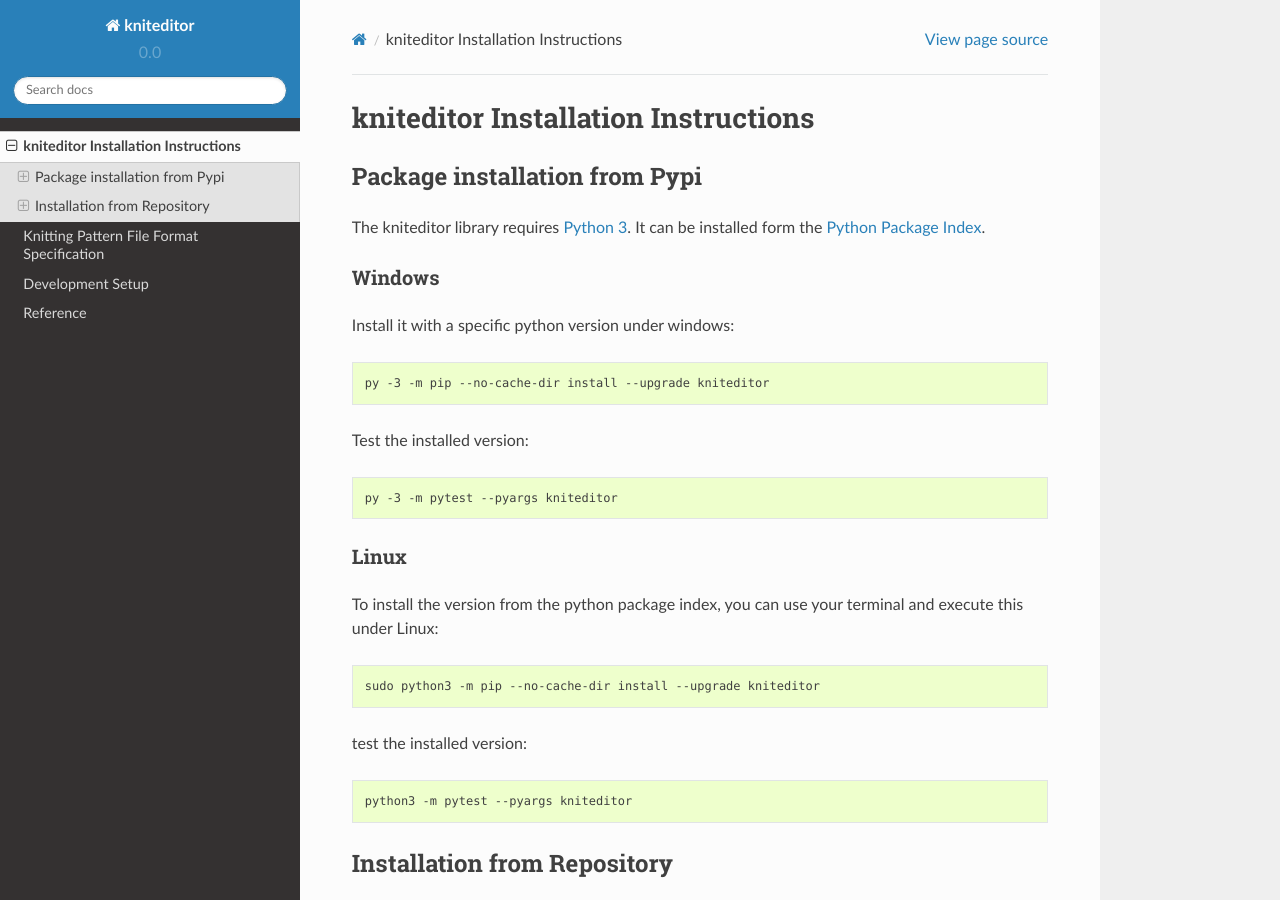
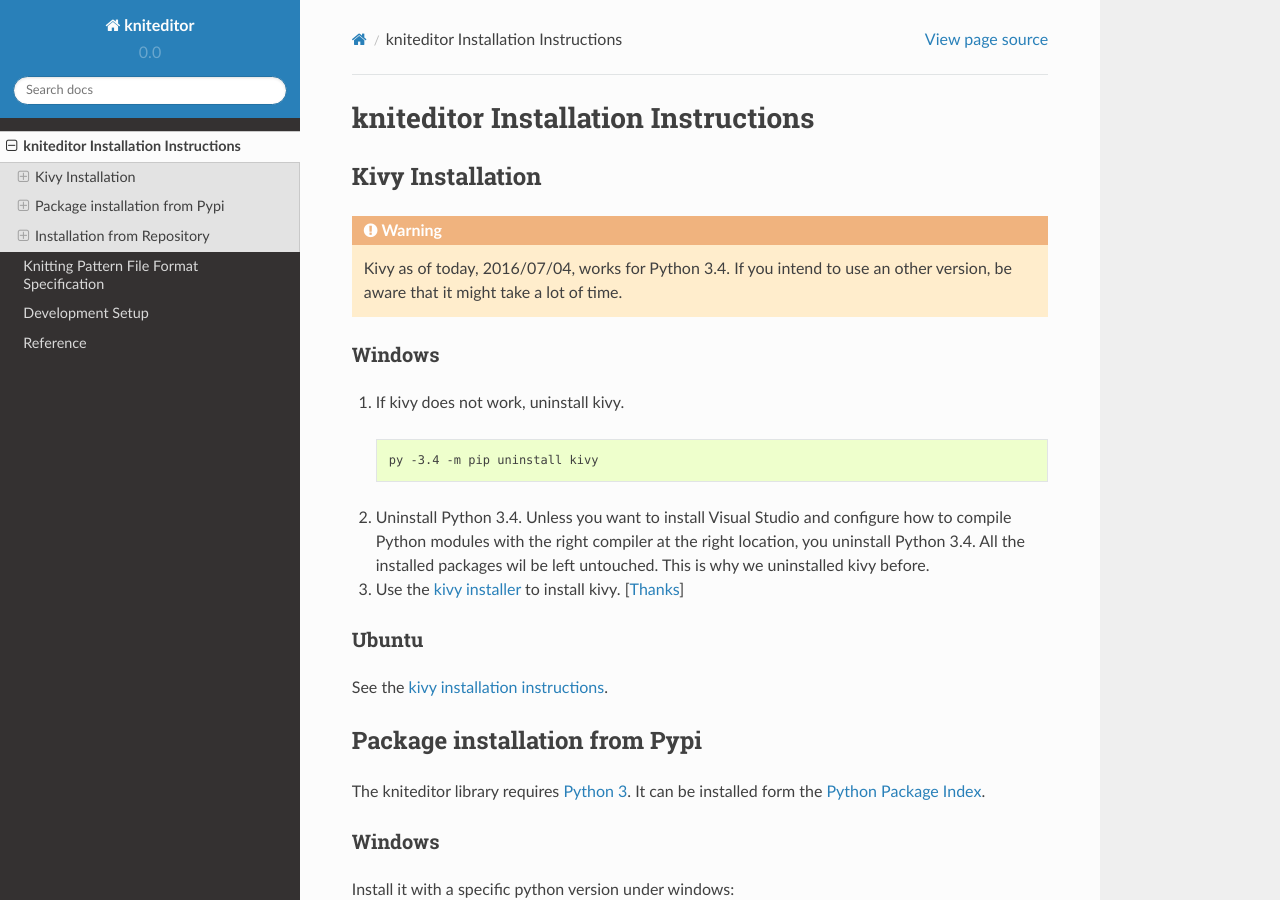
Before and after one commit to fossasia/kniteditor, a Sphinx documentation site: the page built from docs/Installation.rst, in a window 1280 px wide and 900 px high. Built offline with Sphinx 7.4.7 and the Read the Docs theme 2.0.0, drawn with Linux system fonts in a browser that asks for light colours.

Commit message:
added installation instructions for windows and linux

```diff
--- a/docs/Installation.rst
+++ b/docs/Installation.rst
@@ -2,6 +2,30 @@
 
 kniteditor Installation Instructions
 ====================================
+
+Kivy Installation
+-----------------
+
+.. warning:: Kivy as of today, 2016/07/04, works for Python 3.4. If you intend to use an other version,
+  be aware that it might take a lot of time.
+
+Windows
+~~~~~~~
+
+1. If kivy does not work, uninstall kivy.
+
+  .. code:: bash
+
+      py -3.4 -m pip uninstall kivy
+
+2. Uninstall Python 3.4. Unless you want to install Visual Studio and configure how to compile Python modules with the right compiler at the right location, you uninstall Python 3.4. All the installed packages wil be left untouched. This is why we uninstalled kivy before.
+
+3. Use the `kivy installer <https://github.com/KeyWeeUsr/KivyInstaller>`__ to install kivy. [`Thanks <https://github.com/kivy/kivy/issues/4287#issuecomment-229910592>`__]
+
+Ubuntu
+~~~~~~
+
+See the `kivy installation instructions <https://kivy.org/docs/installation/installation.html>`__.
 
 Package installation from Pypi
 ------------------------------
```
